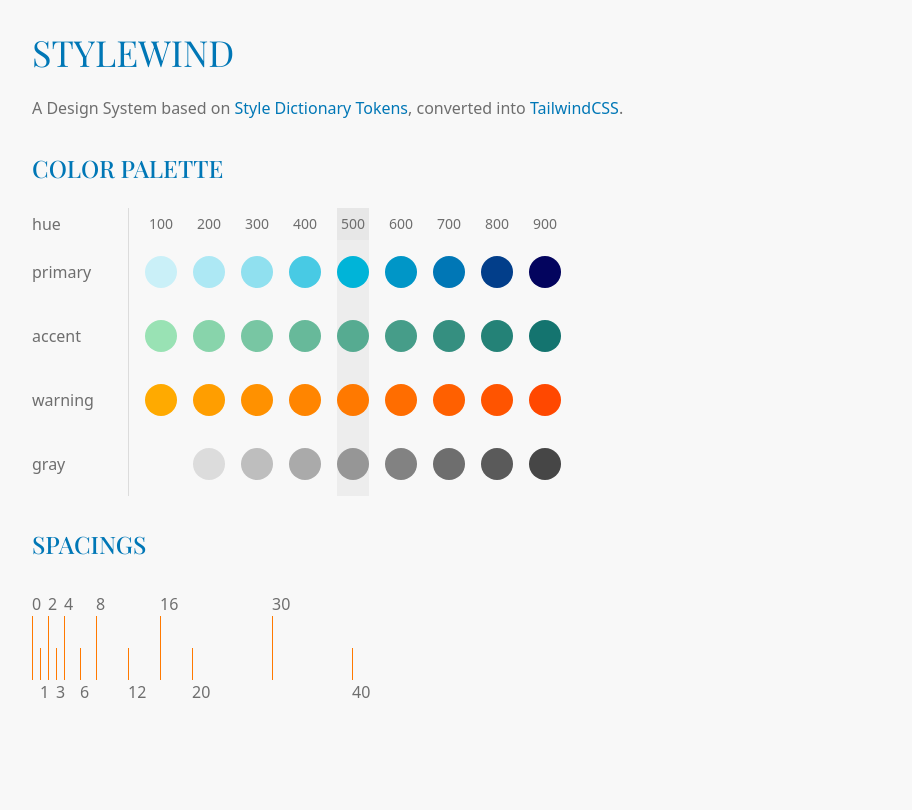
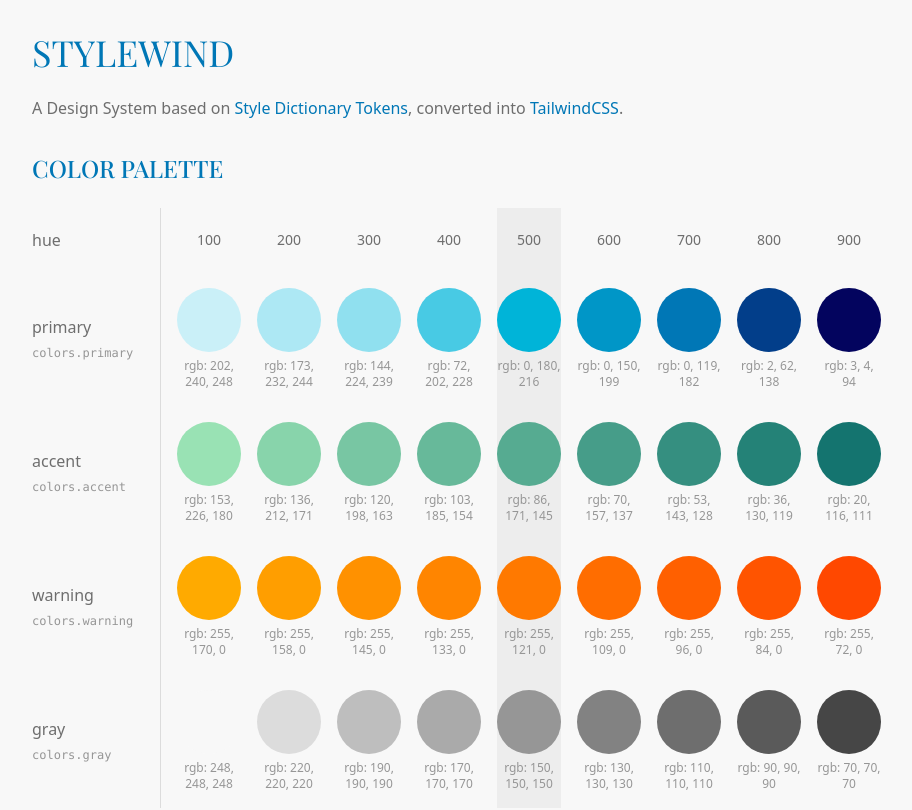
Before and after one commit to StefanKandlbinder/styledictionarytailwindbridge, an Angular app: page / in a window 1280 px wide. Shown: the top 810 px of the page, without its empty margins (0-912 px from the left). Built offline with nearby package versions, Linux system fonts and the light colour scheme.

Commit message:
look and feel

```diff
--- a/src/app/designsystem/colors/colors.component.html
+++ b/src/app/designsystem/colors/colors.component.html
@@ -1,11 +1,12 @@
 <ul class="font-sans flex flex-col overflow-x-auto">
   <li class="flex">
     <div class="flex bg-gray-100 sticky left-0 items-center justify-center border-r border-gray-200">
-      <div class="w-12 flex-shrink-0">hue</div>
+      <div class="w-16 flex-shrink-0">hue</div>
     </div>
     <ul class="flex ml-2">
-      <li class="flex mr-2" *ngFor="let hue of getHueValues()" [ngClass]="{'bg-gray-200 bg-opacity-60' : hue.attributes.item == '500'}">
-        <div class="flex items-center justify-center w-4 h-4 text-sm">
+      <li class="flex mr-2" *ngFor="let hue of getHueValues()"
+        [ngClass]="{'bg-gray-200 bg-opacity-40' : hue.attributes.item == '500'}">
+        <div class="flex items-center justify-center w-8 h-8 text-sm">
           {{ hue.attributes.item }}
         </div>
       </li>
@@ -13,15 +14,41 @@
   </li>
   <li class="flex" *ngFor="let color of colors">
     <div class="flex bg-gray-100 sticky left-0 items-center py-2 border-r border-gray-200">
-      <div class="w-12 flex-shrink-0">{{ color[0].attributes.type }}</div>
+      <div class="w-16 flex-shrink-0">{{ color[0].attributes.type }}
+        <div><code class="text-xs text-gray-500">colors.{{ color[0].attributes.type }}</code></div>
+      </div>
     </div>
     <ul class="flex ml-2">
-      <li class="flex mr-2 py-2" *ngFor="let hue of color" [ngClass]="{'bg-gray-200 bg-opacity-40' : hue.attributes.item == '500'}">
-        <div
-          title="Hue: {{ hue.attributes.item }} / RGB Value: {{ hue.value }}"
-          [style.background]="getColorToken(hue)"
-          class="flex w-4 h-4 rounded-full"></div>
+      <li class="flex flex-col flex-shrink-0 mr-2 py-2" *ngFor="let hue of color"
+        [ngClass]="{'bg-gray-200 bg-opacity-40' : hue.attributes.item == '500'}">
+        <div class="flex flex-col w-8">
+          <div title="Hue: {{ hue.attributes.item }} / RGB Value: {{ hue.value }}" [style.background]="getColorToken(hue)"
+          class="flex w-8 h-8 rounded-full"></div>
+          <div class="mt-1 text-xs text-center text-gray-500">rgb: {{ hue.value }}</div>
+        </div>
       </li>
     </ul>
   </li>
 </ul>
+<!-- <div class="grid grid-cols-1 gap-8">
+  <div>
+    <div *ngFor="let color of colors" class="flex flex-col space-y-2 sm:flex-row text-xs sm:space-y-0 sm:space-x-4 mt-4">
+      <div class="w-32 flex-shrink-0">
+        <div class="h-10 flex flex-col justify-center">
+          <div class="text-sm font-semibold text-gray-900">{{ color[0].attributes.type }}</div>
+          <div><code class="text-xs text-gray-500">colors.{{ color[0].attributes.type }}</code></div>
+        </div>
+      </div>
+      <div class="min-w-0 flex-1 grid grid-cols-4 2xl:grid-cols-10 gap-x-2 gap-y-2 2xl:gap-x-2">
+        <div *ngFor="let hue of color" class="space-y-1.5">
+          <div class="h-12 w-full rounded ring-1 ring-inset ring-black ring-opacity-0"
+          [style.background]="getColorToken(hue)"></div>
+          <div class="px-0.5 md:flex md:justify-between md:space-x-2 2xl:space-x-0 2xl:block">
+            <div class="w-6 font-medium text-gray-900">{{ hue.attributes.item }}</div>
+            <div>RGB ({{ hue.value }})</div>
+          </div>
+        </div>
+      </div>
+    </div>
+  </div>
+</div> -->
```
